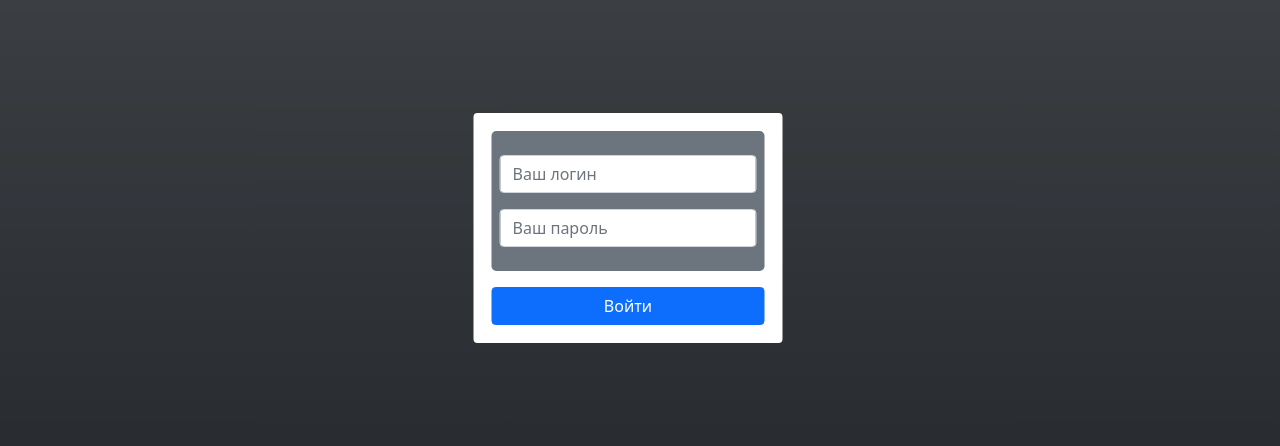
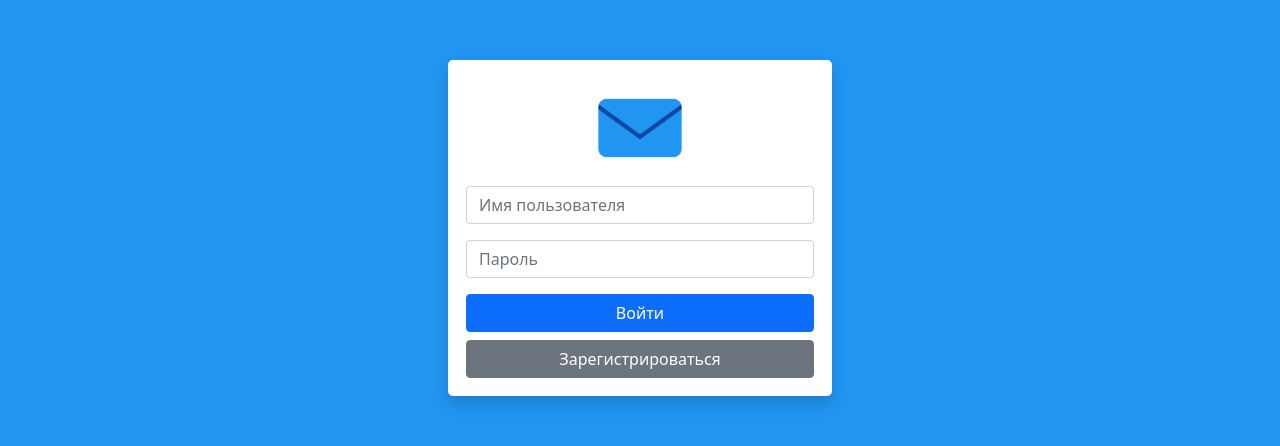
Before and after one commit to frontend-park-mail-ru/2022_1_Overflow, a plain HTML site: page signin.html in a window 1280 px wide. Shown: the part 172-618 px from the top of the page. Drawn offline with nearby package versions, Linux system fonts and the light colour scheme.

Commit message:
Исправления в соответствии с Figma.

```diff
--- a/signin.html
+++ b/signin.html
@@ -2,29 +2,25 @@
     <link href="https://cdn.jsdelivr.net/npm/bootstrap@5.0.2/dist/css/bootstrap.min.css" rel="stylesheet" integrity="sha384-EVSTQN3/azprG1Anm3QDgpJLIm9Nao0Yz1ztcQTwFspd3yD65VohhpuuCOmLASjC" crossorigin="anonymous">
     <title>Вход</title>
 </head>
-<body class="bg-dark bg-gradient">
+<body style="background-color: rgb(33 149 242)">
     <div class="container h-100 w-100">
-        <div class="row justify-content-center position-absolute top-50 start-50 translate-middle mw-50">
         <!-- Форма входа -->
-            <div class="col align-self-center bg-white border border-2 border-white text-center rounded-2 p-3">
+        <div class="col shadow align-self-center bg-white border border-2 border-white text-center rounded-3 p-3 justify-content-center position-absolute top-50 start-50 translate-middle" style="width: 30%; min-width: 20%">
+            <img class="mb-2" src="./icon.png" width="100px">
             <!--<h4 class="mb-3">Вход</h4>-->
-                <div class="col bg-secondary justify-content-center text-white py-4 px-2 mb-3 rounded-3">
             <div class="mb-3 row">
-                        <!--<label for="inputLogin" class="col-sm-2 col-form-label">Логин:</label>-->
                 <div class="col">
-                            <input type="text" class="form-control" id="inputLogin" placeholder="Ваш логин">
+                    <input type="text" class="form-control" id="inputLogin" placeholder="Имя пользователя">
                 </div>
             </div>
-                    <div class="row">
-                        <!--<label for="inputPassword" class="col-sm-2 col-form-label">Пароль:</label>-->
+            <div class="mb-3 row">
                 <div class="col">
-                            <input type="password" class="form-control" id="inputPassword" placeholder="Ваш пароль">
+                    <input type="password" class="form-control" id="inputPassword" placeholder="Пароль">
                 </div>
             </div>
-                </div>
-                <div class="d-grid">
+            <div class="d-grid gap-2">
                 <button class="btn btn-primary" type="button">Войти</button>
-                </div>
+                <button class="btn btn-secondary" type="button">Зарегистрироваться</button>
             </div>
         </div>
     </div>
```
Also changed, not shown: icon.png (added). Lines whose indentation alone changed are shown as unchanged.
